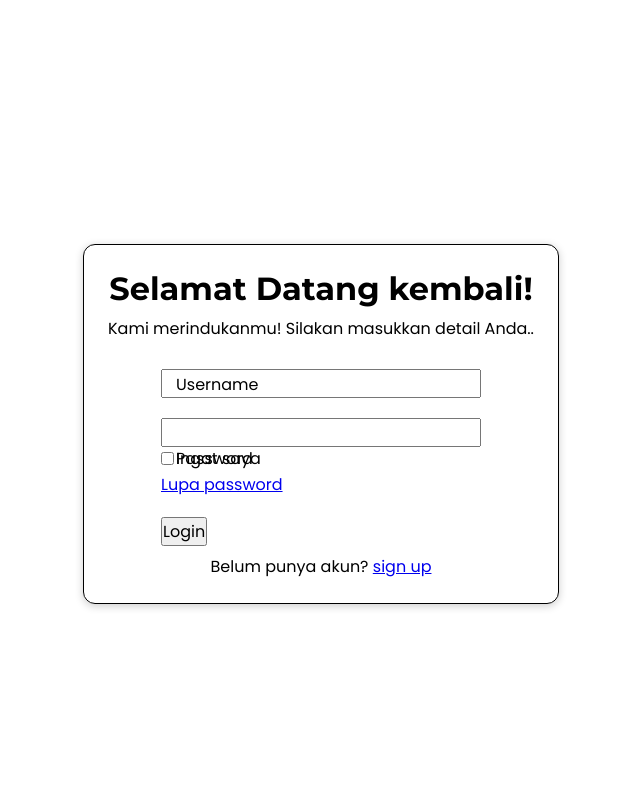
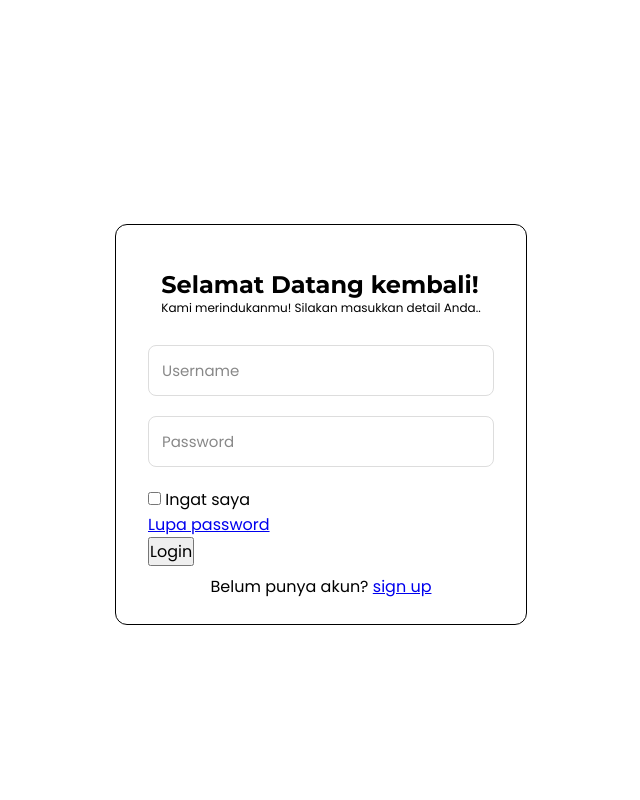
Before and after one commit to The-Noctura/doorway, a PHP site: page /pages/login.php in a window 1280 px wide. Shown: the whole page, without its empty margins (319-959 px from the left). Run offline with PHP 8.4, Linux system fonts and the light colour scheme.

Commit message:
styling input

```diff
--- a/assets/css/login.css
+++ b/assets/css/login.css
@@ -22,40 +22,82 @@ input, button {
 }
 
 body {
-  display: grid;
-  grid-template-rows: auto 1fr;
+  display: flex;
+  flex-direction: column;
+  justify-content: center;
+  align-items: center;
+  font-family: var(--font-body);
   min-height: 100vh;
-  align-items: center;
-  justify-content: center;
-  font-family: var(--font-body);
 }
 
 .login-container {
   display: flex;
   flex-direction: column;
-  gap: 8px;
   align-items: center;
   justify-content: center;
-  border: 1px solid black;
-  padding: 1.5rem;
+  border: 1px solid #000;
   border-radius: 12px;
-  box-shadow: 0px 2px 8px 0px rgba(0, 0, 0, 0.2);
+  padding: 25px;
+  gap: 8px;
 }
 
-.login-container h1 {
-  font-family: var(--font-header);
+.header-login {
+  margin: 20px;
 }
 
-.login-container .input-group {
-  margin: 20px 0;
-  position: relative;
+.header-login h1 {
+  font-family: var(--font-header);
+  font-size: 24px;
 }
 
-.login-container .input-group label {
+.header-login p {
+  font-size: 12px;
+}
+
+.input-group {
+  position: relative;
+  width: 100%;
+  margin-bottom: 20px;
+}
+
+.input-group input {
+  width: 100%;
+  border: 1.5px solid #ddd;
+  border-radius: 8px;
+  padding: 12px 14px;
+  outline: none;
+  background: transparent;
+  transition: all 0.3s ease;
+}
+
+.input-group input:focus {
+  border-color: #2FA084;
+  box-shadow: 0 0 0 3px rgba(31, 111, 95, 0.25);
+}
+
+.input-group label {
   position: absolute;
+  top: 50%;
+  left: 14px;
   transform: translateY(-50%);
-  top: 50%;
-  left: 15px;
-  font-size: 16px;
+  color: #888;
+  font-size: 15px;
   pointer-events: none;
+  transition: all 0.2s ease;
+  background-color: white;
+
 }
+
+.input-group input:focus + label {
+  top: 0;
+  font-size: 13px;
+  color: #2FA084;
+  padding: 0 6px;
+}
+
+.input-group input:not(:placeholder-shown) + label {
+  top: 0;
+  font-size: 13px;
+  color: #888;
+  padding: 0 6px;
+}
--- a/pages/login.php
+++ b/pages/login.php
@@ -14,11 +14,12 @@
 
   <main>
     <div class="login-container">
+      <div class="header-login">
         <h1>Selamat Datang kembali!</h1>
         <p>Kami merindukanmu! Silakan masukkan detail Anda..</p>
+      </div>
       <form method="POST" action="/doorway/includes/proses_login.php">
         <div class="input-group">
-          <label for="username">Username</label>
           <input
           type="text"
           id="username"
@@ -27,9 +28,9 @@
           autocomplete="username"
           required
           >
+          <label for="username">Username</label>
         </div>
         <div class="input-group">
-          <label for="password">Password</label>
           <input
           type="password"
           id="password"
@@ -38,13 +39,14 @@
           autocomplete="current-password"
           required
           >
+          <label for="password">Password</label>
+        </div>
         <div class="form-options">
           <div class="remember-options">
             <input type="checkbox" name="remember" id="remember">
             <label for="remember">Ingat saya</label>
           </div>
           <a href="#">Lupa password</a>
-          </div>
         </div>
         <button type="submit">Login</button>
       </form>
```
Lines whose indentation alone changed are shown as unchanged.
